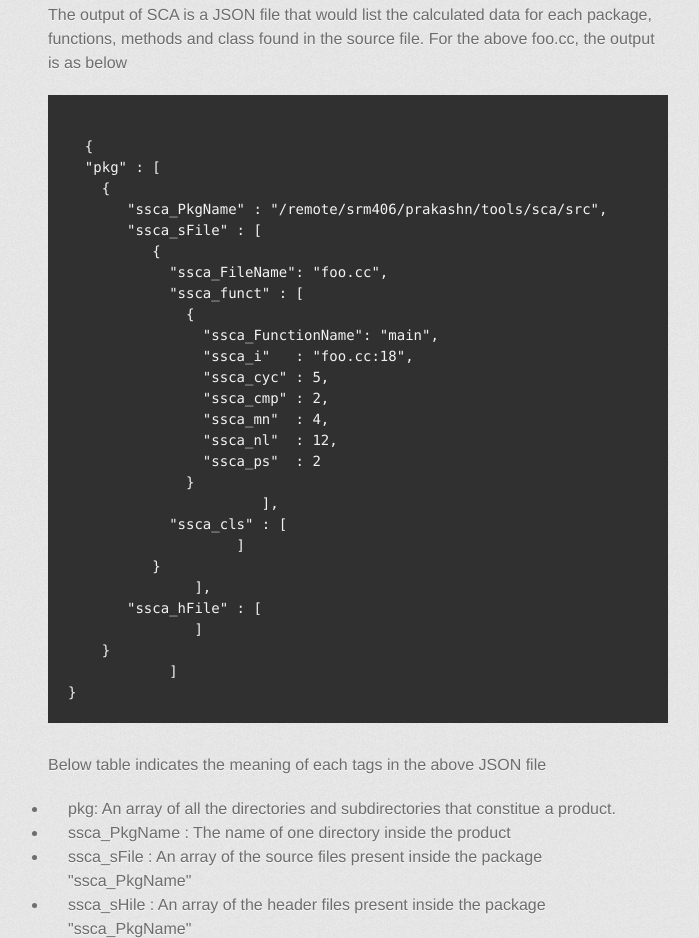
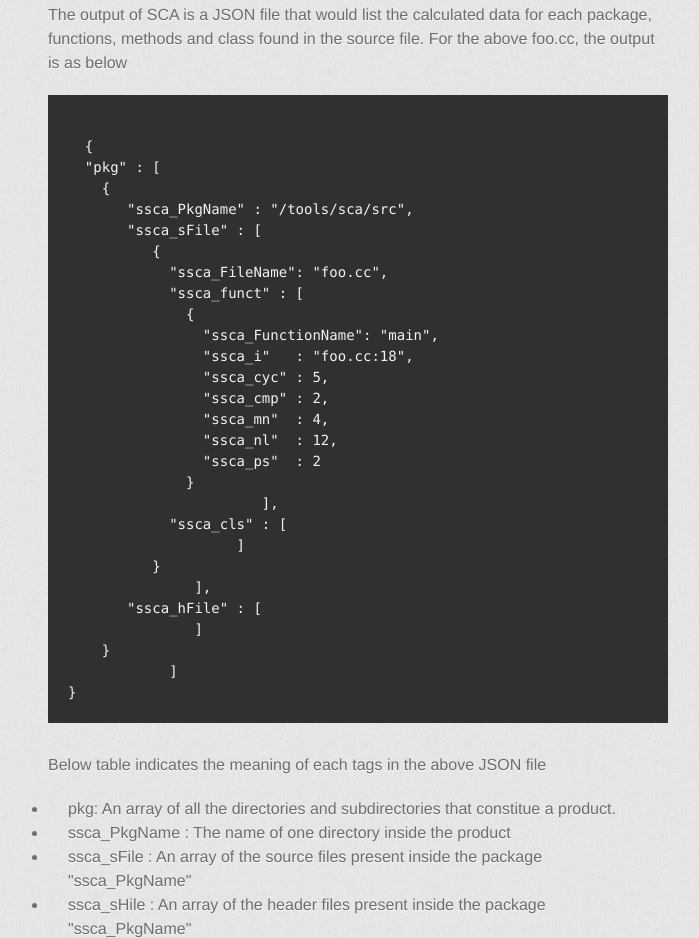
Before and after one commit to praks-1529/Source-Code-Analyzer, a plain HTML site: page index.html in a window 1280 px wide. Shown: the part 1623-2561 px from the top of the page, without its empty margins (282-981 px from the left). Drawn offline with Linux system fonts and the light colour scheme; a web font is replaced by a local one.

```diff
--- a/index.html
+++ b/index.html
@@ -92,7 +92,7 @@
   {
   "pkg" : [
     {
-       "ssca_PkgName" : "/remote/srm406/prakashn/tools/sca/src",
+       "ssca_PkgName" : "/tools/sca/src",
        "ssca_sFile" : [
           {
             "ssca_FileName": "foo.cc",
```
Also changed, not shown: params.json (+1 -1 lines).
